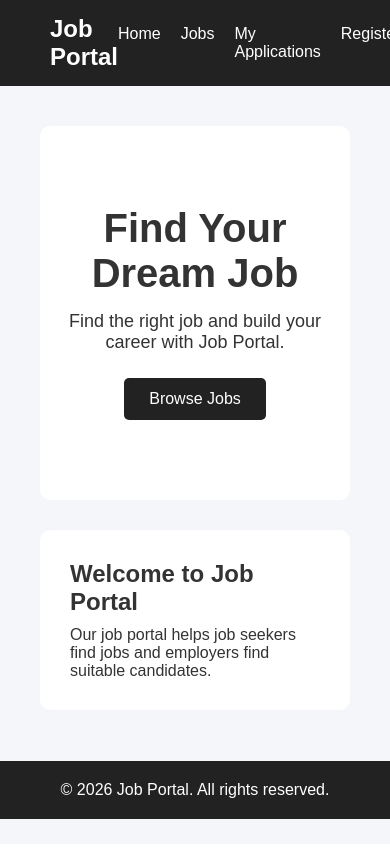
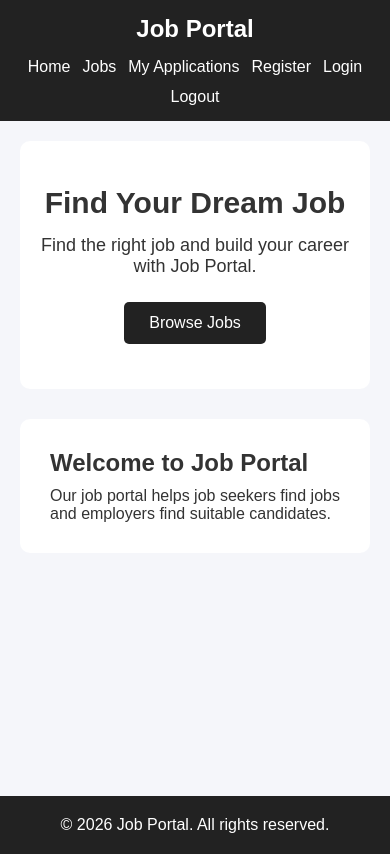
Before and after one commit to tonwi9046/Job-Portal-API, a Django app: page / in a window 390 px wide; the page is wider, and only the part inside the window is pictured. Before the commit the page ends 819 px from the top of that part, so only its background shows below. Run offline with Django 5.2, Linux system fonts and the light colour scheme.

Commit message:
Improve job seeker frontend

```diff
--- a/config/settings.py
+++ b/config/settings.py
@@ -118,6 +118,9 @@ USE_TZ = True
 # https://docs.djangoproject.com/en/6.1/howto/static-files/
 
 STATIC_URL = 'static/'
+STATICFILES_DIRS = [
+    BASE_DIR / 'static',
+]
 
 
 # Email
--- a/jobs/views.py
+++ b/jobs/views.py
@@ -40,12 +40,7 @@ def jobs_page(request):
     return render(request, 'jobs.html', {
         'jobs': jobs
     })
-def jobs_page(request):
-    jobs = Job.objects.all().order_by('-created_at')
 
-    return render(request, 'jobs.html', {
-        'jobs': jobs
-    })
 def job_detail_page(request, pk):
 
     job = Job.objects.get(id=pk)
--- a/static/css/style.css
+++ b/static/css/style.css
@@ -143,3 +143,94 @@ body {
     margin-top: 20px;
     cursor: pointer;
 }
+
+/* Job list */
+
+.job-list {
+    display: grid;
+    grid-template-columns: repeat(auto-fit, minmax(280px, 1fr));
+    gap: 20px;
+    margin-top: 25px;
+}
+
+.job-card,
+.job-detail {
+    background: white;
+    padding: 25px;
+    border-radius: 10px;
+    box-shadow: 0 3px 10px rgba(0, 0, 0, 0.08);
+}
+
+.job-card h2,
+.job-detail h1 {
+    margin-bottom: 15px;
+}
+
+.job-card p,
+.job-detail p {
+    margin-bottom: 12px;
+    line-height: 1.6;
+}
+
+.job-card .btn {
+    margin-top: 10px;
+}
+
+/* Form fields */
+
+.form-box textarea {
+    width: 100%;
+    padding: 10px;
+    margin-bottom: 10px;
+    border: 1px solid #ccc;
+    border-radius: 5px;
+    font-family: Arial, sans-serif;
+    resize: vertical;
+}
+
+.form-box input:focus,
+.form-box textarea:focus {
+    outline: 2px solid #777;
+    outline-offset: 1px;
+}
+
+/* Page headings */
+
+.container > h1 {
+    margin-bottom: 20px;
+}
+
+/* Mobile screen */
+
+@media (max-width: 600px) {
+    .navbar {
+        padding: 15px 20px;
+        flex-direction: column;
+        gap: 15px;
+    }
+
+    .nav-links {
+        justify-content: center;
+        flex-wrap: wrap;
+        gap: 12px;
+    }
+
+    .container {
+        padding: 20px;
+    }
+
+    .hero {
+        padding: 45px 15px;
+    }
+
+    .hero h1 {
+        font-size: 30px;
+    }
+
+    .form-box {
+        width: 100%;
+        max-width: 400px;
+        margin: 25px auto;
+        padding: 22px;
+    }
+}
--- a/templates/base.html
+++ b/templates/base.html
@@ -26,7 +26,7 @@
             <a href="/jobs/">Jobs</a>
             <a href="/my-applications/">My Applications</a>
             <a href="/register/">Register</a>
-            <a href="/api/login/">Login</a>
+            <a href="/login/">Login</a>
             <a href="/logout/">Logout</a>
         </div>
 
--- a/templates/home.html
+++ b/templates/home.html
@@ -12,7 +12,7 @@
         Find the right job and build your career with Job Portal.
     </p>
 
-    <a href="/api/jobs/" class="btn">
+    <a href="/jobs/" class="btn">
         Browse Jobs
     </a>
 
```
